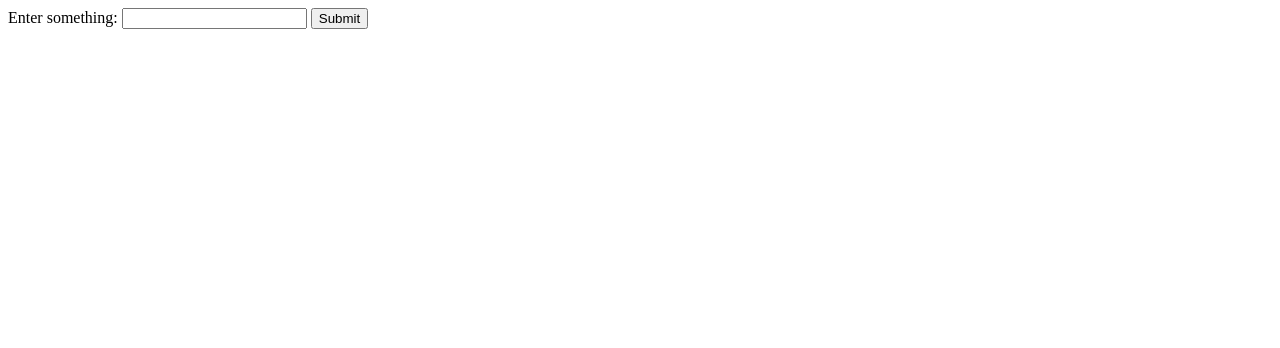
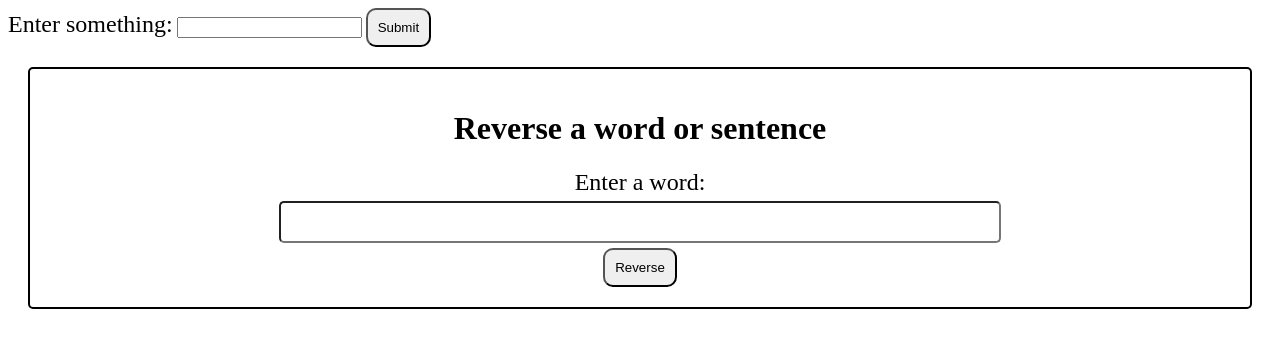
Before and after one commit to imadityaxd/javascritp_full, a plain HTML site: page programs/index.html in a window 1280 px wide. Drawn offline with Linux system fonts and the light colour scheme.

Commit message:
just do it

```diff
--- /dev/null
+++ b/compound_interest/style.css
@@ -0,0 +1,55 @@
+body {
+    font-family: 'Arial', sans-serif;
+    background-color: #f4f4f4;
+    display: flex;
+    align-items: center;
+    justify-content: center;
+    height: 100vh;
+    margin: 0;
+}
+
+.content {
+    width: 300px;
+    padding: 20px;
+    background-color: #fff;
+    border-radius: 8px;
+    box-shadow: 0 4px 8px rgba(0, 0, 0, 0.1);
+}
+
+h3 {
+    color: #333;
+    text-align: center;
+}
+
+label {
+    display: block;
+    margin: 10px 0 5px;
+    color: #555;
+}
+
+input {
+    width: 100%;
+    padding: 8px;
+    margin-bottom: 15px;
+    box-sizing: border-box;
+}
+
+button {
+    width: 100%;
+    padding: 10px;
+    background-color: #4caf50;
+    color: white;
+    border: none;
+    border-radius: 5px;
+    cursor: pointer;
+}
+
+button:hover {
+    background-color: #45a049;
+}
+
+#result {
+    margin-top: 15px;
+    font-weight: bold;
+    color: #333;
+}
--- a/programs/index.html
+++ b/programs/index.html
@@ -4,12 +4,21 @@
     <meta charset="UTF-8">
     <meta name="viewport" content="width=device-width, initial-scale=1.0">
     <title>Sum Of two Numbers</title>
+    <link rel="stylesheet" href="styles.css">
 </head>
 <body>
     <label for="userInput">Enter something:</label>
     <input type="number" id="userInput">
     <button onclick="showInput()">Submit</button>
 
+    <div class ="nameChanger">
+        <h1>Reverse a word or sentence</h1>
+        <label for ="enterWord">Enter a word:</label>
+        <input type="text" id="enterWord" name="enterWord">
+        <button onclick="reverseWord()">Reverse</button>
+        <span id="result"></span>
+    </div>
+
     <script src="script.js"></script>
 </body>
 </html>
--- a/programs/script.js
+++ b/programs/script.js
@@ -9,3 +9,15 @@ function showInput() {
 
     console.log(5 + num);
 }
+
+
+// JavaScript program to reverse a word
+function reverseWord(){
+    let enterWord = document.getElementById("enterWord").value;
+
+    let result = enterWord.split(" ").map(function(word){
+        return word.split("").reverse().join(" ");
+    });
+    document.getElementById("result").innerHTML = result.join(", ");
+
+}
--- /dev/null
+++ b/programs/styles.css
@@ -0,0 +1,31 @@
+.nameChanger{
+    margin:20px;
+    padding:20px;
+    border:solid 2px;
+    display:flex;
+    flex-direction: column;
+    justify-content: center;
+    text-align: center;
+    border-radius: 5px;
+}
+label{
+    font-size: 24px;
+}
+#enterWord{
+    font-size: 24px;
+    margin:5px;
+    border-radius:5px;
+    align-self: center;
+    width:60%;
+    padding:5px;
+}
+button{
+    padding:10px;
+    border-radius: 10px;
+    width:auto;
+    align-self: center;
+}
+#result{
+    font-size: 24px;
+
+}
```
Also changed, not shown: compound_interest/index.html (added, +27 -0 lines), compound_interest/script.js (added, +9 -0 lines).
